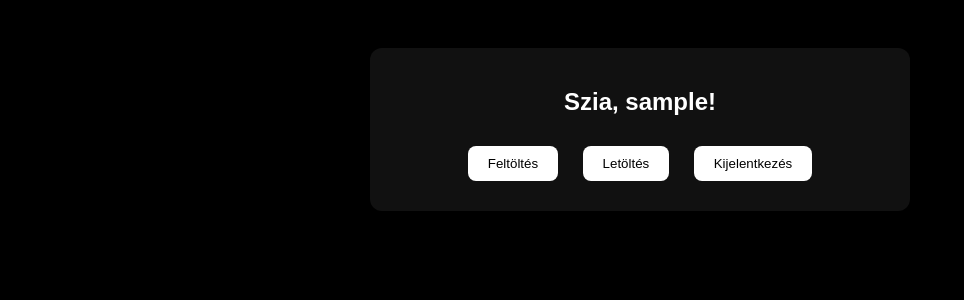
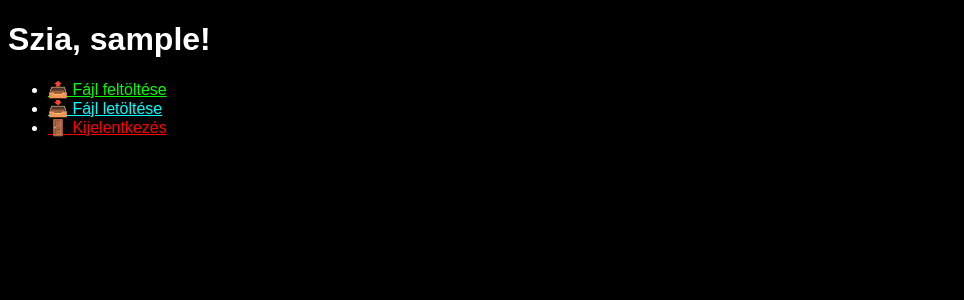
Before and after one commit to DJferenc/pptxshare, a Flask app: page /menu in a window 1280 px wide. Shown: the top 300 px of the page, without its empty margins (0-964 px from the left). Run offline with Flask 3, Linux system fonts and the light colour scheme; the visitor is signed in with stand-in values (Sample User, id 1).

Commit message:
Update menu.html

```diff
--- a/templates/templates/menu.html
+++ b/templates/templates/menu.html
@@ -1,15 +1,15 @@
-<!doctype html>
-<html>
+<!DOCTYPE html>
+<html lang="hu">
 <head>
-  <link rel="stylesheet" href="{{ url_for('static', filename='style.css') }}">
+  <meta charset="UTF-8">
   <title>Menü</title>
 </head>
-<body>
-  <div class="container">
-    <h2>Szia, {{ username }}!</h2>
-    <a href="{{ url_for('upload') }}"><button>Feltöltés</button></a>
-    <a href="{{ url_for('download') }}"><button>Letöltés</button></a>
-    <a href="{{ url_for('logout') }}"><button>Kijelentkezés</button></a>
-  </div>
+<body style="background:black; color:white; font-family:sans-serif;">
+  <h1>Szia, {{ username }}!</h1>
+  <ul>
+    <li><a href="/upload" style="color:lime;">📤 Fájl feltöltése</a></li>
+    <li><a href="/download" style="color:cyan;">📥 Fájl letöltése</a></li>
+    <li><a href="/logout" style="color:red;">🚪 Kijelentkezés</a></li>
+  </ul>
 </body>
 </html>
```
